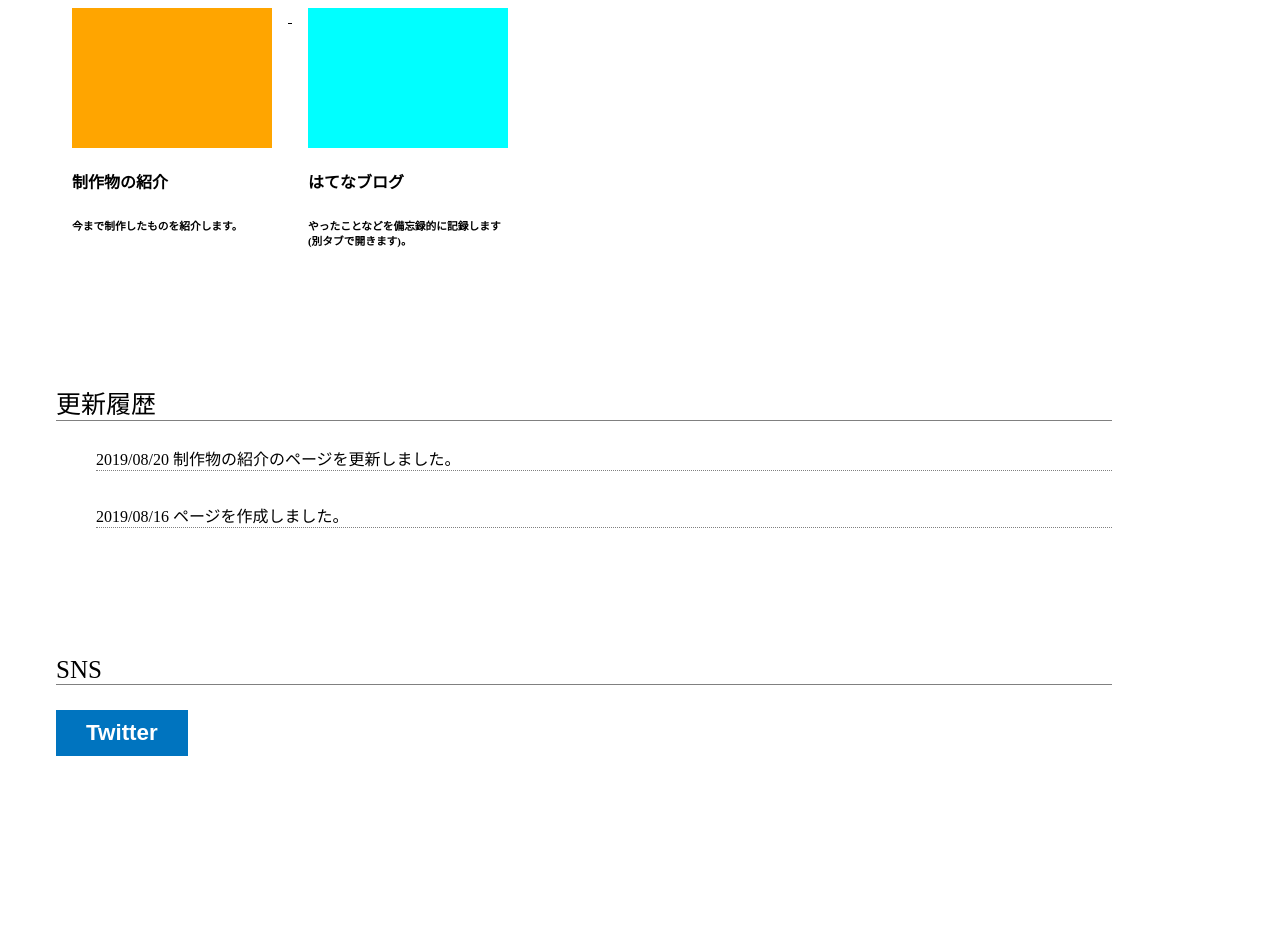
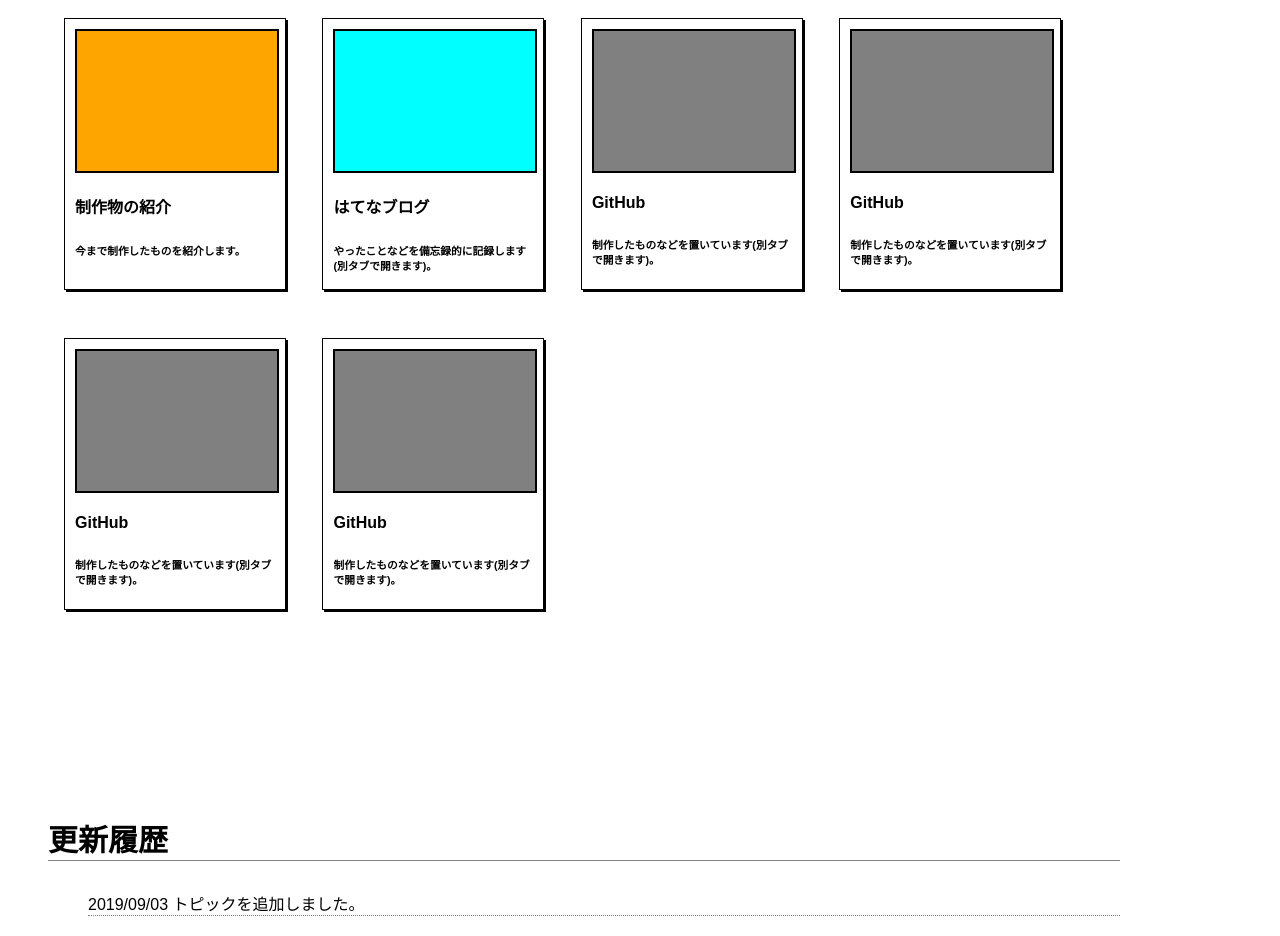
Before and after one commit to mugitea7/HTML_study, a plain HTML site: page day5/index.html in a window 1280 px wide. Shown: the part 287-1223 px from the top of the page. Before the commit the page ends 1171 px from the top, so only its background shows below. Drawn offline with nearby package versions, Linux system fonts and the light colour scheme.

Commit message:
day8を追加(animation,@keyframes)

```diff
--- a/day5/index.html
+++ b/day5/index.html
@@ -6,17 +6,32 @@
        		<link rel="stylesheet" href="slick/slick/slick-theme.css">
 
        		<style>
+				body{
+					font-family: Arial, Helvetica, sans-serif;
+					margin: 0;
+				}
+
+				#title{
+					font-weight: bold;
+					border-bottom: solid gray 1px;
+       				font-size: 30px;
+				}
+
+				#container{
+					padding: 0em 10em 8em 3em;
+				}
+
        			.slider{
        				height: 200px;
+					width: 98%;
        			}
 
        			.topics{
-       				margin: 0em 10em 8em 3em;
+					background-color: white;
        			}
 
-       			.topics p {
-       				border-bottom: solid 1px gray;
-       				font-size: 25px;
+				.topics a{
+					text-decoration: none;
 				}
 
        			.topics a:link{
@@ -27,16 +42,34 @@
        				color: black;
        			}
 
-       			.topics a:hover{
-       				color: gray;
-       			}
-
        			.topic{
+					padding: 10px;
+					border: solid #000000 1px;
 					vertical-align: top;
        				display: inline-block;
        				width:200px;
-       				height:200px;
+       				height:250px;
        				margin: 0em 1em 3em 1em;
+					box-shadow: 2px 2px 0px 0px black;
+					transition: .5s;
+       			}
+
+				.topic:hover{
+					background-color: #eeeeee;
+					box-shadow: 0px 0px 0px 0px black;
+					transform: scale(1.1);
+					animation: topic-anim .5s ease;
+				}
+
+				@keyframes topic-anim{
+					0%{ transform: scale(1); }
+					50%{ transform: scale(1.2) }
+					100%{ transform: scale(1.1); }
+				}
+
+				#img{
+					position: relative;
+					border: solid black 2px;
 				}
 
        			.topic_img1{
@@ -51,13 +84,14 @@
 					background-color: aqua;
 				}
 
-       			.whats_new{
-       				margin: 0em 10em 8em 3em;
+				.topic_img3{
+					width: 200px;
+					height: 140px;
+					background-color: gray;
 				}
 
-       			.whats_new p {
-       				border-bottom: solid 1px gray;
-       				font-size: 25px;
+       			.whats_new{
+					background-color: white;
        			}
 
        			.whats_new li{
@@ -67,21 +101,25 @@
        			}
 
        			.sns{
-       				margin: 0em 10em 8em 3em;
-       			}
-
-       			.sns p {
-       				border-bottom: solid 1px gray;
-       				font-size: 25px;
+					background-color: white;
        			}
 
        			.sns .twitter_button{
+					position: relative;
 					font-size: 1.4em;
 					font-weight: bold;
 					padding: 10px 30px;
 					background-color: #0074bf;
 					color: #fff;
 					border-style: none;
+					box-shadow: 0px 5px 1px 0px blue;
+					top: 0px;
+					transition: .1s;
+       			}
+
+				.sns .twitter_button:hover{
+					top:5px;
+					box-shadow: 0px 0px 1px 0px blue;
 				}
        		</style>
 
@@ -97,18 +135,21 @@
 	</head>
 
 	<body>
+		<div>
 			<div class="slider">
 				<div><p>スライド1</p></div>
 				<div><p>スライド2</p></div>
 				<div><p>スライド3</p></div>
 			</div>
+		</div>
 
 		<div class="topics">
-			<p>トピック</p>
+			<div id="container">
+				<p id="title">トピック</p>
 
 				<a href="pastproject_files/pastproject.html">
 					<div class="topic">
-					<div class="topic_img1">
+						<div class="topic_img1" id="img">
 						</div>
 						<h4>制作物の紹介</h4>
 						<h6>今まで制作したものを紹介します。</h6>
@@ -117,25 +158,68 @@
 
 				<a href="https://mugitea.hatenablog.jp/" target="_blank">
 					<div class="topic">
-					<div class="topic_img2">
+						<div class="topic_img2" id="img">
 						</div>
 						<h4>はてなブログ</h4>
 						<h6>やったことなどを備忘録的に記録します(別タブで開きます)。</h6>
 					</div>
 				</a>
+
+				<a href="https://github.com/mugitea7" target="_blank">
+					<div class="topic">
+						<div class="topic_img3" id="img">
+						</div>
+						<h4>GitHub</h4>
+						<h6>制作したものなどを置いています(別タブで開きます)。</h6>
+					</div>
+				</a>
+
+				<a href="https://github.com/mugitea7" target="_blank">
+					<div class="topic">
+						<div class="topic_img3" id="img">
+						</div>
+						<h4>GitHub</h4>
+						<h6>制作したものなどを置いています(別タブで開きます)。</h6>
+					</div>
+				</a>
+
+				<a href="https://github.com/mugitea7" target="_blank">
+					<div class="topic">
+						<div class="topic_img3" id="img">
+						</div>
+						<h4>GitHub</h4>
+						<h6>制作したものなどを置いています(別タブで開きます)。</h6>
+					</div>
+				</a>
+
+				<a href="https://github.com/mugitea7" target="_blank">
+					<div class="topic">
+						<div class="topic_img3" id="img">
+						</div>
+						<h4>GitHub</h4>
+						<h6>制作したものなどを置いています(別タブで開きます)。</h6>
+					</div>
+				</a>
+			</div>
 		</div>
 
 		<div class="whats_new">
-			<p>更新履歴</p>
+			<div id="container">
+				<p id="title">更新履歴</p>
 				<ul>
-				<li>2019/08/20    制作物の紹介のページを更新しました。</li>
-				<li>2019/08/16    ページを作成しました。</li>
+					<li><time datetime="2019-09-03">2019/09/03</time>    トピックを追加しました。</li>
+					<li><time datetime="2019-08-20">2019/08/20</time>    制作物の紹介のページを更新しました。</li>
+					<li><time datetime="2019-08-16">2019/08/16</time>    ページを作成しました。</li>
 				</ul>
+			</div>
 		</div>
 
 		<div class="sns">
-			<p>SNS</p>
+			<div id="container">
+				<p id="title">SNS</p>
 				<button type="button" class="twitter_button" onClick="window.open('https://twitter.com/tea59595959','_blank')">Twitter</button>
 			</div>
+		</div>
+
 	</body>
 </html>
```
Also changed, not shown: day8/index.html (added, +75 -0 lines). Lines whose indentation alone changed are shown as unchanged.
